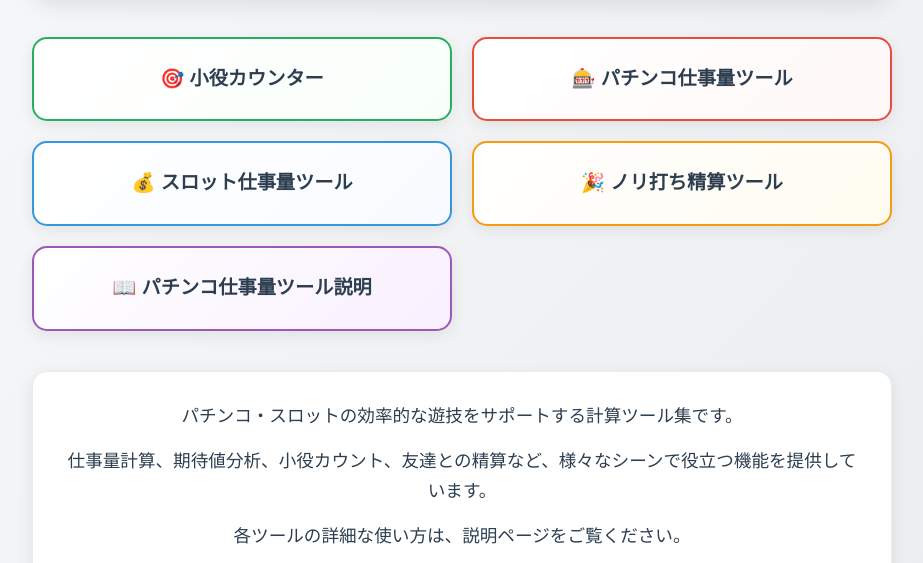
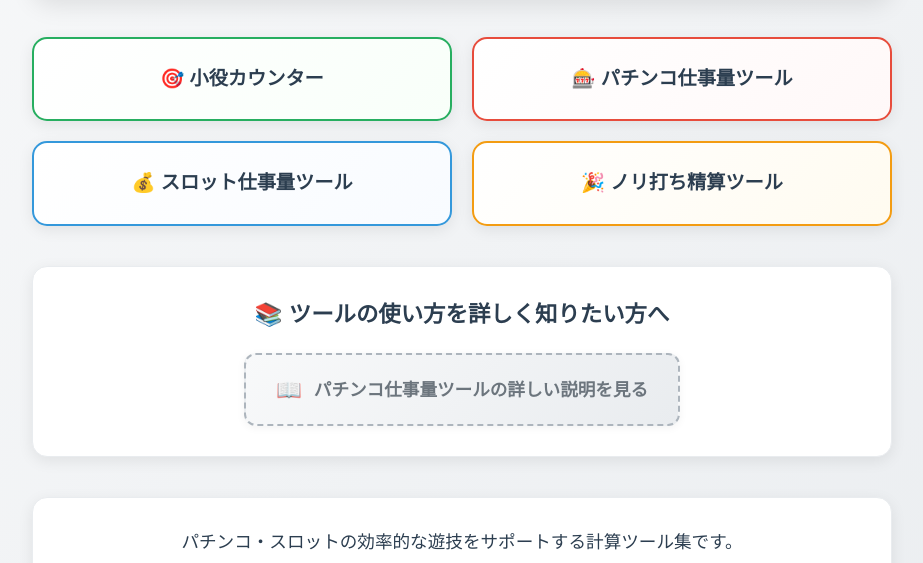
Before and after one commit to hikiyowad-ctrl/Pcalculator, a plain HTML site: page index.html in a window 1280 px wide. Shown: the part 237-800 px from the top of the page, without its empty margins (178-1101 px from the left). Drawn offline with Linux system fonts and the light colour scheme.

Commit message:
Update index.html

```diff
--- a/index.html
+++ b/index.html
@@ -147,13 +147,55 @@
             background: linear-gradient(135deg, #fffbf0, #fff7e0);
         }
 
-        .tool-link:nth-child(5) {
-            border-color: #9b59b6;
-            background: linear-gradient(135deg, #ffffff, #f9f0ff);
+        /* 説明ページリンクの特別なデザイン */
+        .explanation-section {
+            background: white;
+            padding: 30px;
+            border-radius: 15px;
+            margin-bottom: 40px;
+            box-shadow: 0 4px 15px rgba(0,0,0,0.08);
+            border: 1px solid #e9ecef;
         }
 
-        .tool-link:nth-child(5):hover {
-            background: linear-gradient(135deg, #f9f0ff, #f3e0ff);
+        .explanation-title {
+            font-size: 1.4rem;
+            color: #2c3e50;
+            margin-bottom: 20px;
+            font-weight: 600;
+            display: flex;
+            align-items: center;
+            justify-content: center;
+            gap: 10px;
+        }
+
+        .explanation-link {
+            display: inline-flex;
+            align-items: center;
+            gap: 12px;
+            padding: 18px 30px;
+            background: linear-gradient(135deg, #f8f9fa, #e9ecef);
+            color: #6c757d;
+            text-decoration: none;
+            border-radius: 12px;
+            font-size: 1.1rem;
+            font-weight: 600;
+            transition: all 0.3s ease;
+            border: 2px dashed #adb5bd;
+            box-shadow: 0 2px 8px rgba(0,0,0,0.05);
+        }
+
+        .explanation-link:hover {
+            background: linear-gradient(135deg, #e9ecef, #dee2e6);
+            border-color: #6c757d;
+            border-style: solid;
+            transform: translateY(-2px);
+            box-shadow: 0 4px 12px rgba(0,0,0,0.1);
+            color: #495057;
+        }
+
+        .explanation-icon {
+            font-size: 1.3rem;
+            opacity: 0.8;
         }
 
         /* 説明文 */
@@ -240,6 +282,15 @@
                 font-size: 1.1rem;
             }
 
+            .explanation-section {
+                padding: 25px 20px;
+            }
+
+            .explanation-link {
+                padding: 16px 25px;
+                font-size: 1rem;
+            }
+
             .description {
                 padding: 25px 20px;
                 font-size: 1rem;
@@ -269,6 +320,10 @@
             .header {
                 padding: 30px 20px;
             }
+
+            .explanation-title {
+                font-size: 1.2rem;
+            }
         }
     </style>
 </head>
@@ -297,9 +352,14 @@
             <a href="split_bill.html" class="tool-link">
                 🎉 ノリ打ち精算ツール
             </a>
+        </div>
 
-            <a href="pachinko_calc_explan.html" class="tool-link">
-                📖 パチンコ仕事量ツール説明
+        <!-- 説明ページセクション -->
+        <div class="explanation-section">
+            <h2 class="explanation-title">📚 ツールの使い方を詳しく知りたい方へ</h2>
+            <a href="pachinko_calc_explan.html" class="explanation-link">
+                <span class="explanation-icon">📖</span>
+                パチンコ仕事量ツールの詳しい説明を見る
             </a>
         </div>
 
@@ -307,7 +367,7 @@
         <div class="description">
             <p>パチンコ・スロットの効率的な遊技をサポートする計算ツール集です。</p>
             <p>仕事量計算、期待値分析、小役カウント、友達との精算など、様々なシーンで役立つ機能を提供しています。</p>
-            <p>各ツールの詳細な使い方は、説明ページをご覧ください。</p>
+            <p>各ツールの詳細な使い方は、上の説明ページをご覧ください。</p>
         </div>
 
         <!-- フッターリンク -->
```
